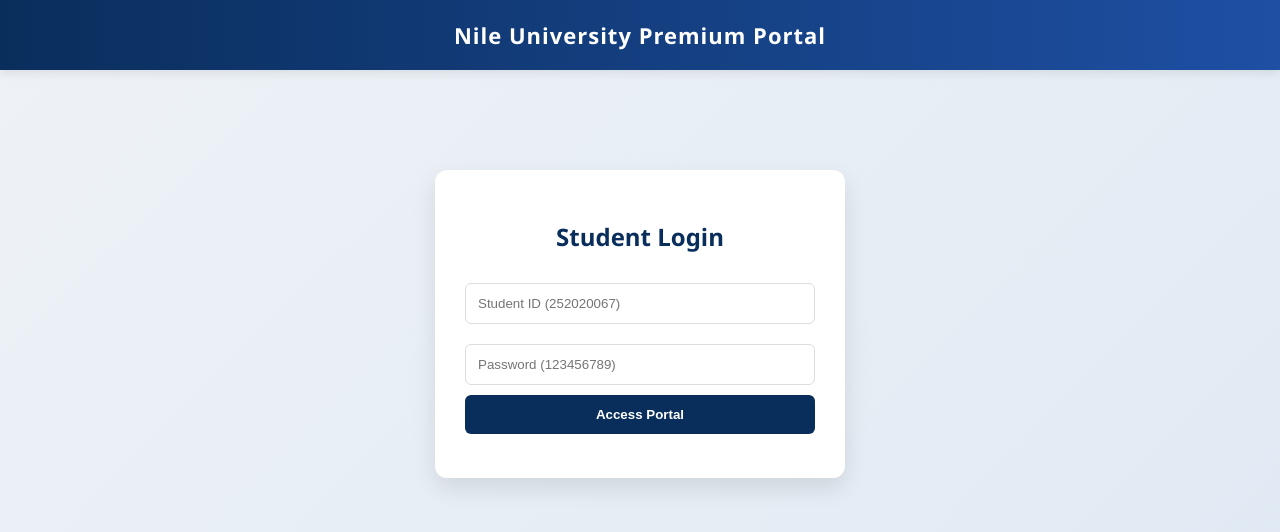
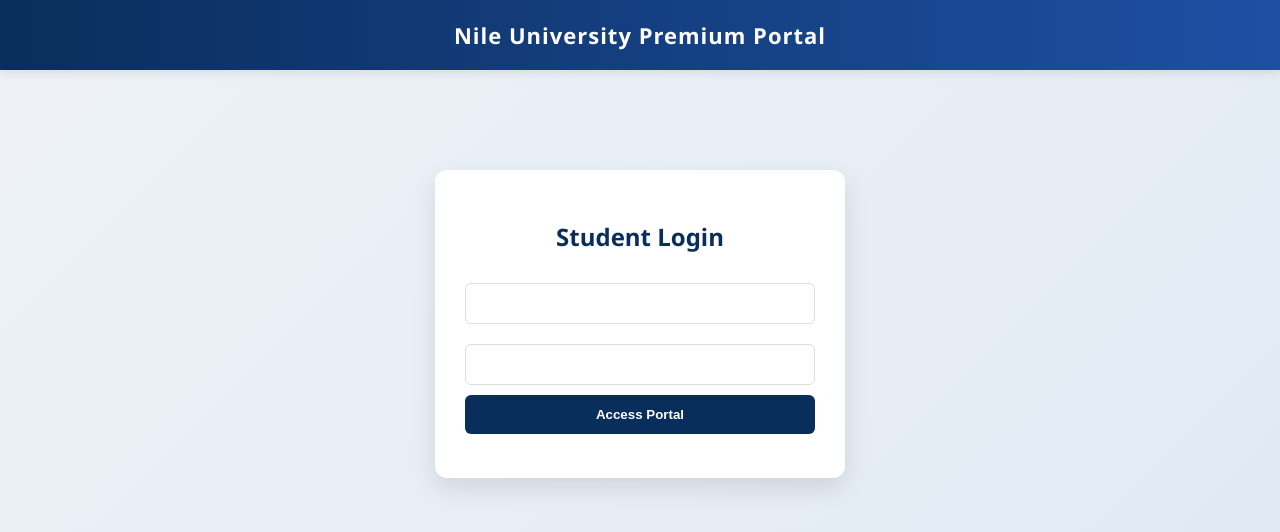
Before and after one commit to bobb119/SIDS-NUN-PORTAL, a plain HTML site: page index.html in a window 1280 px wide. Drawn offline with Linux system fonts and the light colour scheme.

Commit message:
Update index.html removal of place holder

```diff
--- a/index.html
+++ b/index.html
@@ -182,8 +182,8 @@
 
 <div id="loginPage">
     <h2 style="color: #0a2e5c;">Student Login</h2>
-    <input type="text" id="studentId" placeholder="Student ID (252020067)">
-    <input type="password" id="password" placeholder="Password (123456789)">
+    <input type="text" id="studentId" placeholder="">
+    <input type="password" id="password" placeholder="">
     <button onclick="login()">Access Portal</button>
     <p id="error" style="color:red; font-size: 14px; margin-top: 10px;"></p>
 </div>
@@ -317,7 +317,7 @@
             {code:"CHM 107", name:"Practical Chemistry I", grade:"C", credit:1},
             {code:"GET 101", name:"Engineering in Society", grade:"A", credit:2},
             {code:"GST 111", name:"Communication in English", grade:"A", credit:2},
-            {code:"MTH 101", name:"Mathematics I", grade:"A", credit:2},
+            {code:"MTH 101", name:"Mathematics I", grade:"B", credit:2},
             {code:"MTH 103", name:"Mathematics II", grade:"B", credit:2},
             {code:"PHY 101", name:"Physics I", grade:"B", credit:2},
             {code:"PHY 103", name:"General Physics II", grade:"C", credit:2},
```
